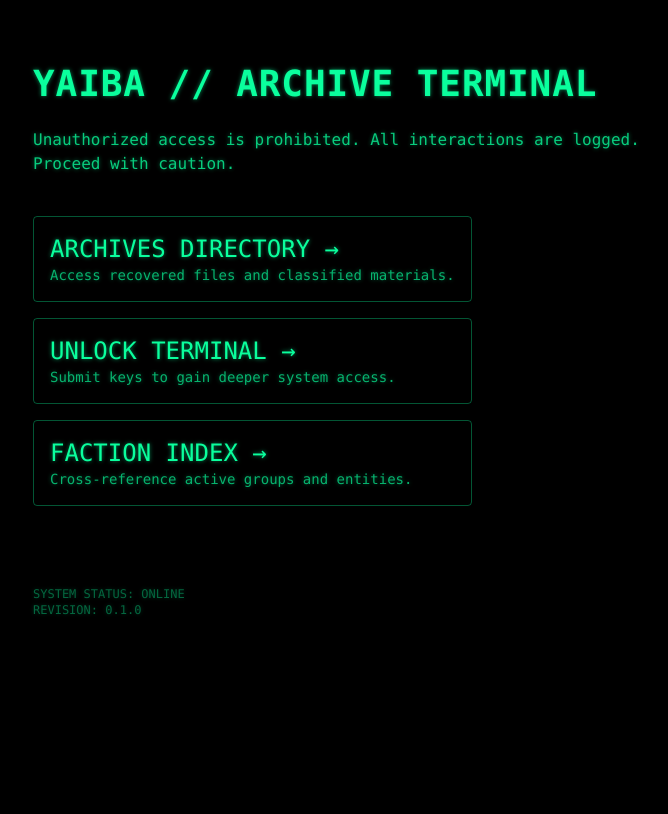
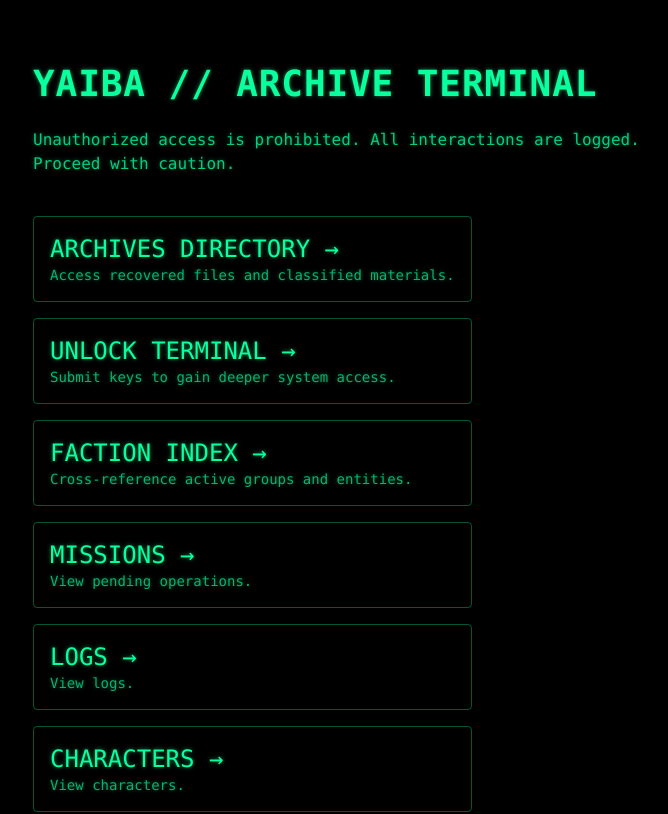
Before and after one commit to n0m4official/yaiba-arg, a Next.js app: page / in a window 1280 px wide. Shown: the top 814 px of the page, without its empty margins (31-699 px from the left). Built offline with nearby package versions, Linux system fonts and the light colour scheme.

Commit message:
added placeholders for pages

```diff
--- a/app/page.tsx
+++ b/app/page.tsx
@@ -14,29 +14,42 @@ export default function Home() {
       </p>
 
       <div className="space-y-4">
-        <Link
+
+        <TerminalLink
           href="/archives"
-          className="block border border-[#0aff9d55] p-4 rounded hover:bg-[#0aff9d11] transition"
-        >
-          <h2 className="text-2xl">ARCHIVES DIRECTORY →</h2>
-          <p className="opacity-70 text-sm">Access recovered files and classified materials.</p>
-        </Link>
+          title="ARCHIVES DIRECTORY →"
+          desc="Access recovered files and classified materials."
+        />
 
-        <Link
+        <TerminalLink
           href="/unlock"
-          className="block border border-[#0aff9d55] p-4 rounded hover:bg-[#0aff9d11] transition"
-        >
-          <h2 className="text-2xl">UNLOCK TERMINAL →</h2>
-          <p className="opacity-70 text-sm">Submit keys to gain deeper system access.</p>
-        </Link>
+          title="UNLOCK TERMINAL →"
+          desc="Submit keys to gain deeper system access."
+        />
 
-        <Link
+        <TerminalLink
           href="/factions"
-          className="block border border-[#0aff9d55] p-4 rounded hover:bg-[#0aff9d11] transition"
-        >
-          <h2 className="text-2xl">FACTION INDEX →</h2>
-          <p className="opacity-70 text-sm">Cross-reference active groups and entities.</p>
-        </Link>
+          title="FACTION INDEX →"
+          desc="Cross-reference active groups and entities."
+        />
+
+        <TerminalLink
+          href="/missions"
+          title="MISSIONS →"
+          desc="View pending operations."
+        />
+
+        <TerminalLink
+          href="/logs"
+          title="LOGS →"
+          desc="View logs."
+        />
+
+        <TerminalLink
+          href="/characters"
+          title="CHARACTERS →"
+          desc="View characters."
+        />
       </div>
 
       <footer className="opacity-40 text-xs mt-20">
@@ -47,3 +60,23 @@ export default function Home() {
     </main>
   );
 }
+
+function TerminalLink({
+  href,
+  title,
+  desc,
+}: {
+  href: string;
+  title: string;
+  desc: string;
+}) {
+  return (
+    <Link
+      href={href}
+      className="block border border-[#0aff9d55] p-4 rounded hover:bg-[#0aff9d11] transition"
+    >
+      <h2 className="text-2xl">{title}</h2>
+      <p className="opacity-70 text-sm">{desc}</p>
+    </Link>
+  );
+}
```
